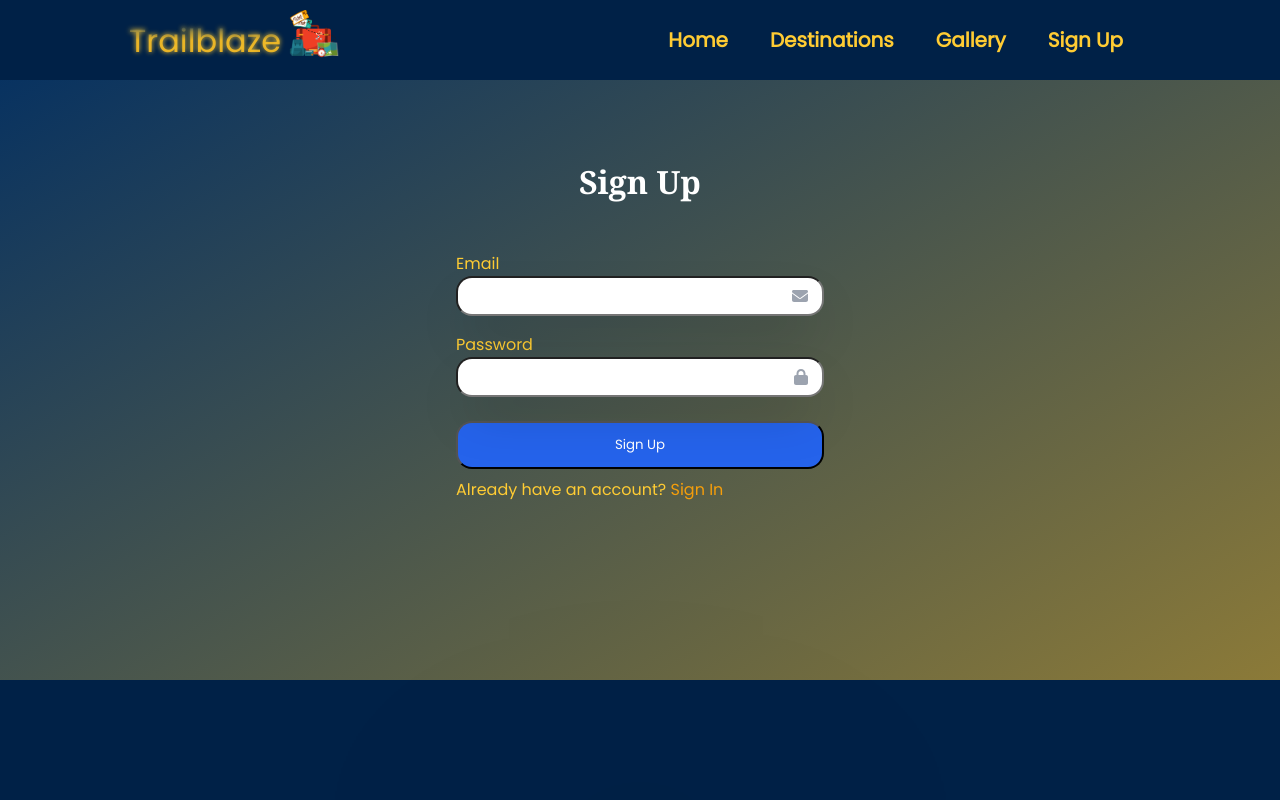
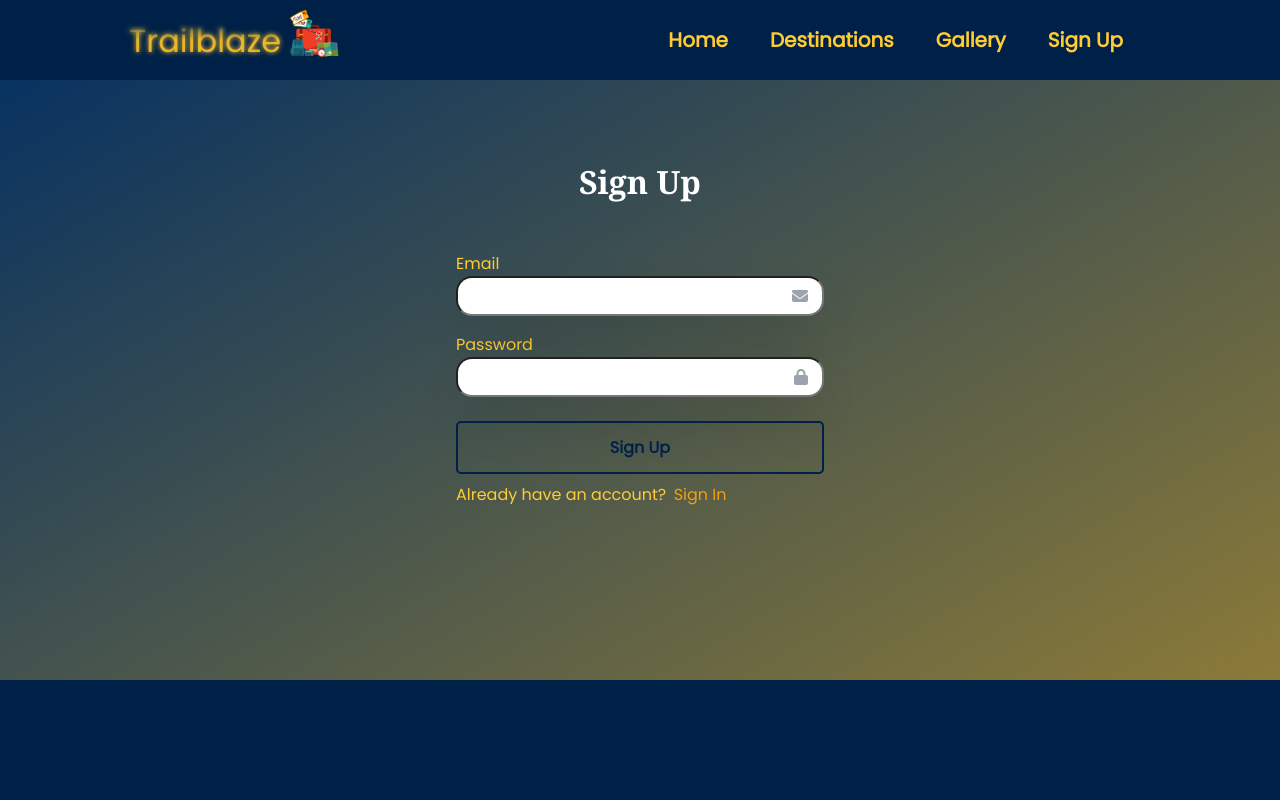
Before and after one commit to LeslieLopez25/react-travel, a React (Create React App) app: page /signup in a window 1280 px wide. Shown: the top 800 px of the page. Built offline with nearby package versions, Linux system fonts and the light colour scheme.

Commit message:
Finished setting up the sign up css

```diff
--- a/src/components/pages/SignUp/signup.styles.css
+++ b/src/components/pages/SignUp/signup.styles.css
@@ -44,20 +44,50 @@
 
 .signup-button {
     width: 100%;
+    padding: 5px 10px;
+    font-weight: bold;
+    cursor: pointer;
+    transition: all 0.3s ease;
+    position: relative;
+    display: inline-block;
+    outline: none;
+    border-radius: 5px;
+    z-index: 0;
+    background: none;
+    overflow: hidden;
+    border: 2px solid #002147;
+    color: #002147;
     margin-top: 0.5rem;
     margin-bottom: 0.5rem;
     padding: 0.75rem;
-    border-radius: 1rem;
-    box-shadow: 0 25rem 50rem -12px rgba(0, 0, 0, 0.25);
-    color: #fff;
-    background-color: #2563eb;
-    cursor: pointer;
+    font-size: 1rem;
+}
+
+.signup-button:hover {
+    color: #ffcc33;
+}
+
+.signup-button:hover:after {
+    height: 100%;
+}
+
+.signup-button:after {
+    content: "";
+    position: absolute;
+    z-index: -1;
+    transition: all 0.3s ease;
+    left: 0;
+    top: 0;
+    height: 0;
+    width: 100%;
+    background: #002147;
 }
 
 .link-accent {
     color: #f59e0b;
     transition: 0.4s ease-in-out;
     text-decoration: none;
+    margin-left: 0.2rem;
 }
 
 .link-accent:hover {
```
